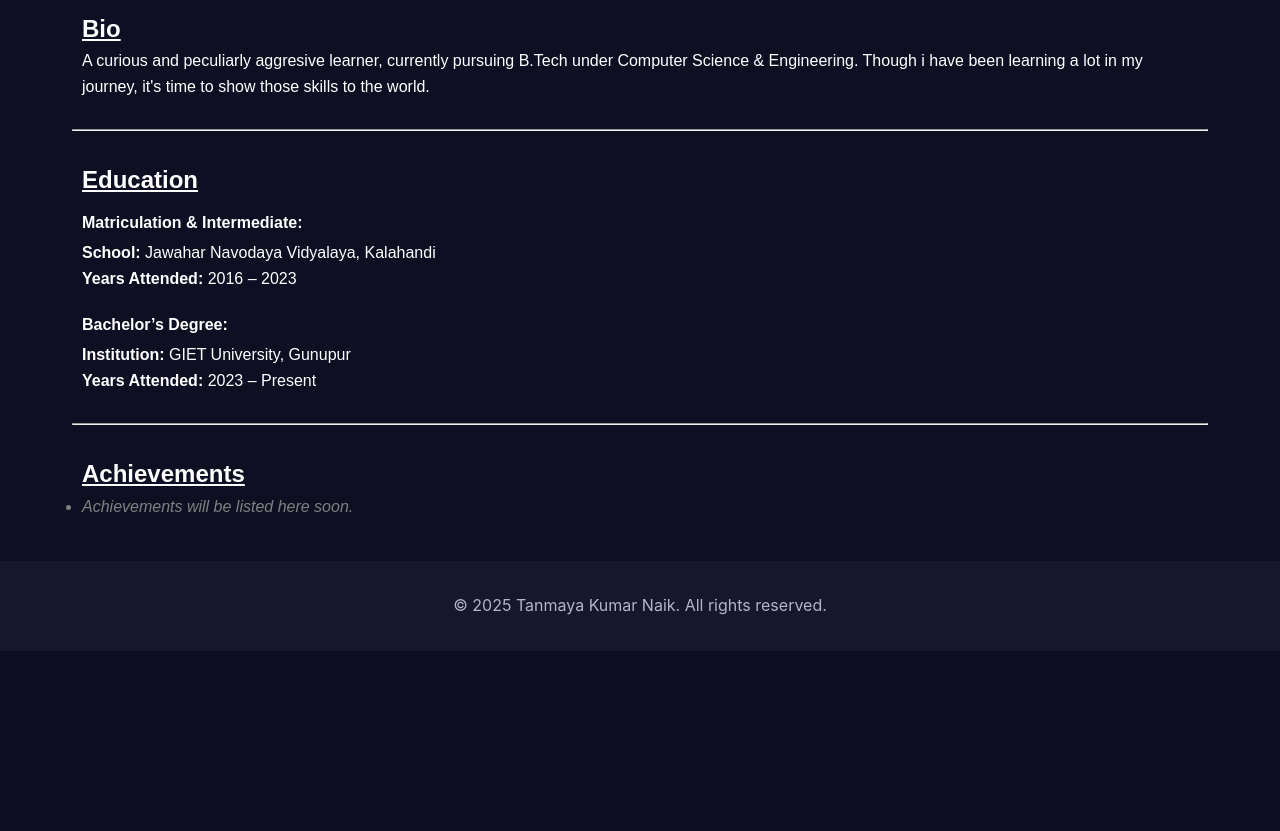
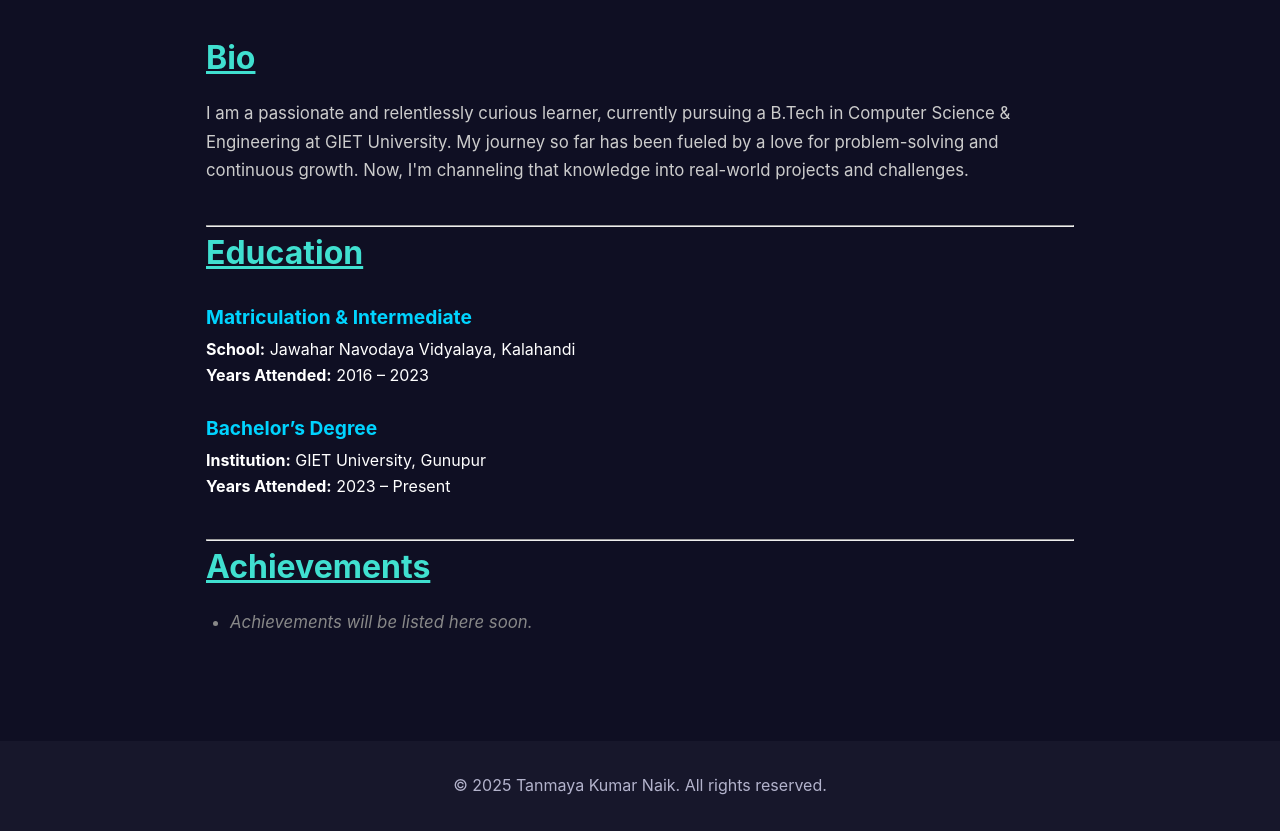
Before and after one commit to Tanmaya793/personal_portfolio, a Flask app: page /about in a window 1280 px wide. Shown: the part 301-1132 px from the top of the page. Before the commit the page ends 916 px from the top, so only its background shows below. Run offline with Flask 3, Linux system fonts and the light colour scheme.

Commit message:
about page updated

```diff
--- a/templates/about.html
+++ b/templates/about.html
@@ -1,45 +1,96 @@
 {% extends "base.html" %}
 
 {% block content %}
+<section class="info-section">
+    <div class="section-block">
+        <h2 class="section-title">Bio</h2>
+        <p class="section-text">
+            I am a passionate and relentlessly curious learner, currently pursuing a B.Tech in Computer Science & Engineering at GIET University. My journey so far has been fueled by a love for problem-solving and continuous growth. Now, I'm channeling that knowledge into real-world projects and challenges.
+        </p>
+    </div>
 
-<section style="padding: 10px; font-family: Arial, sans-serif;">
-    <div>
-        <h2 style="text-decoration: underline; font-weight: bold;">Bio</h2>
-        <p>A curious and peculiarly aggresive learner, currently pursuing B.Tech under Computer Science & Engineering. Though i have been learning a lot in my journey, it's time to show those skills to the world.</p>
-    </div>
-</section>
+    <hr>
 
-<hr style="margin: 20px 0;">
+    <div class="section-block">
+        <h2 class="section-title">Education</h2>
 
-<section style="padding: 10px; font-family: Arial, sans-serif;">
-    <div>
-        <h2 style="text-decoration: underline; font-weight: bold;">Education</h2>
-
-        <div style="margin-top: 10px;">
-            <h4 style="margin-bottom: 5px;"><b>Matriculation & Intermediate: </b></h4>
+        <div class="education-entry">
+            <h4>Matriculation & Intermediate</h4>
             <p><strong>School:</strong> Jawahar Navodaya Vidyalaya, Kalahandi</p>
             <p><strong>Years Attended:</strong> 2016 – 2023</p>
         </div>
 
-        <div style="margin-top: 20px;">
-            <h4 style="margin-bottom: 5px;"><b>Bachelor’s Degree: </b></h4>
+        <div class="education-entry">
+            <h4>Bachelor’s Degree</h4>
             <p><strong>Institution:</strong> GIET University, Gunupur</p>
             <p><strong>Years Attended:</strong> 2023 – Present</p>
         </div>
     </div>
-</section>
 
-<hr style="margin: 20px 0;">
+    <hr>
 
-<section style="padding: 10px; font-family: Arial, sans-serif;">
-    <div>
-        <h2 style="text-decoration: underline; font-weight: bold;">Achievements</h2>
-        <ul style="color: gray; font-style: italic;">
+    <div class="section-block">
+        <h2 class="section-title">Achievements</h2>
+        <ul class="section-text muted-list">
             <li>Achievements will be listed here soon.</li>
         </ul>
     </div>
 </section>
 
+<style>
+    .info-section {
+        padding: 2rem 1rem;
+        font-family: 'Inter', sans-serif;
+        max-width: 900px;
+        margin: auto;
+    }
 
+    .section-block {
+        margin-bottom: 2.5rem;
+    }
 
-{% endblock content %}
+    .section-title {
+        font-size: 2rem;
+        font-weight: 700;
+        text-decoration: underline;
+        color: #40e0d0;
+        margin-bottom: 1rem;
+    }
+
+    .section-text {
+        font-size: 1.05rem;
+        line-height: 1.7;
+        color: #ccc;
+    }
+
+    .education-entry {
+        margin-top: 1.5rem;
+    }
+
+    .education-entry h4 {
+        margin-bottom: 0.3rem;
+        font-size: 1.2rem;
+        color: #00d4ff;
+    }
+
+    .muted-list {
+        list-style-type: disc;
+        margin-left: 1.5rem;
+        color: #888;
+        font-style: italic;
+    }
+
+    body.light-mode .section-text,
+    body.light-mode .muted-list {
+        color: #333;
+    }
+
+    body.light-mode .section-title {
+        color: #0f4c75;
+    }
+
+    body.light-mode .education-entry h4 {
+        color: #3282b8;
+    }
+</style>
+{% endblock %}
```
